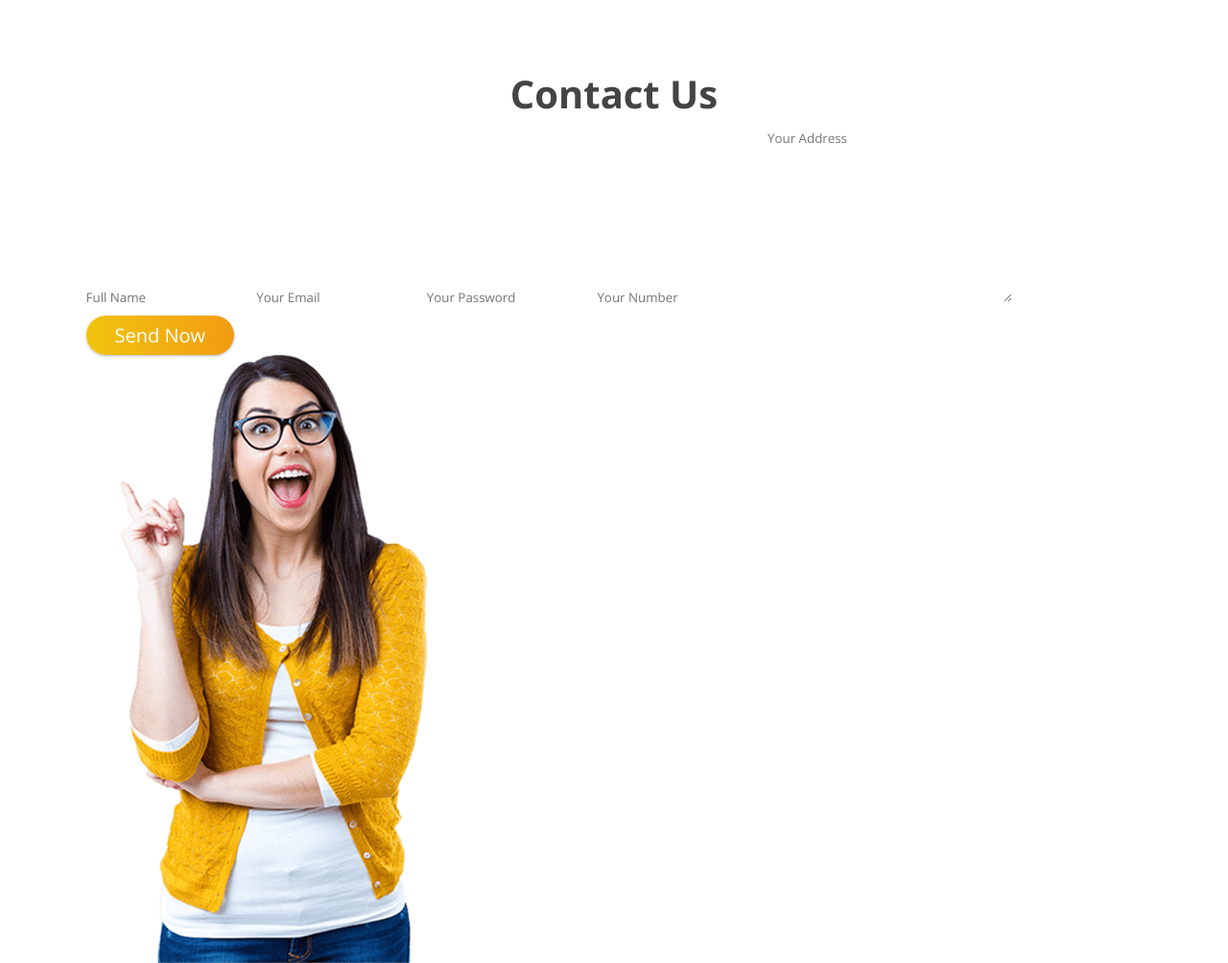
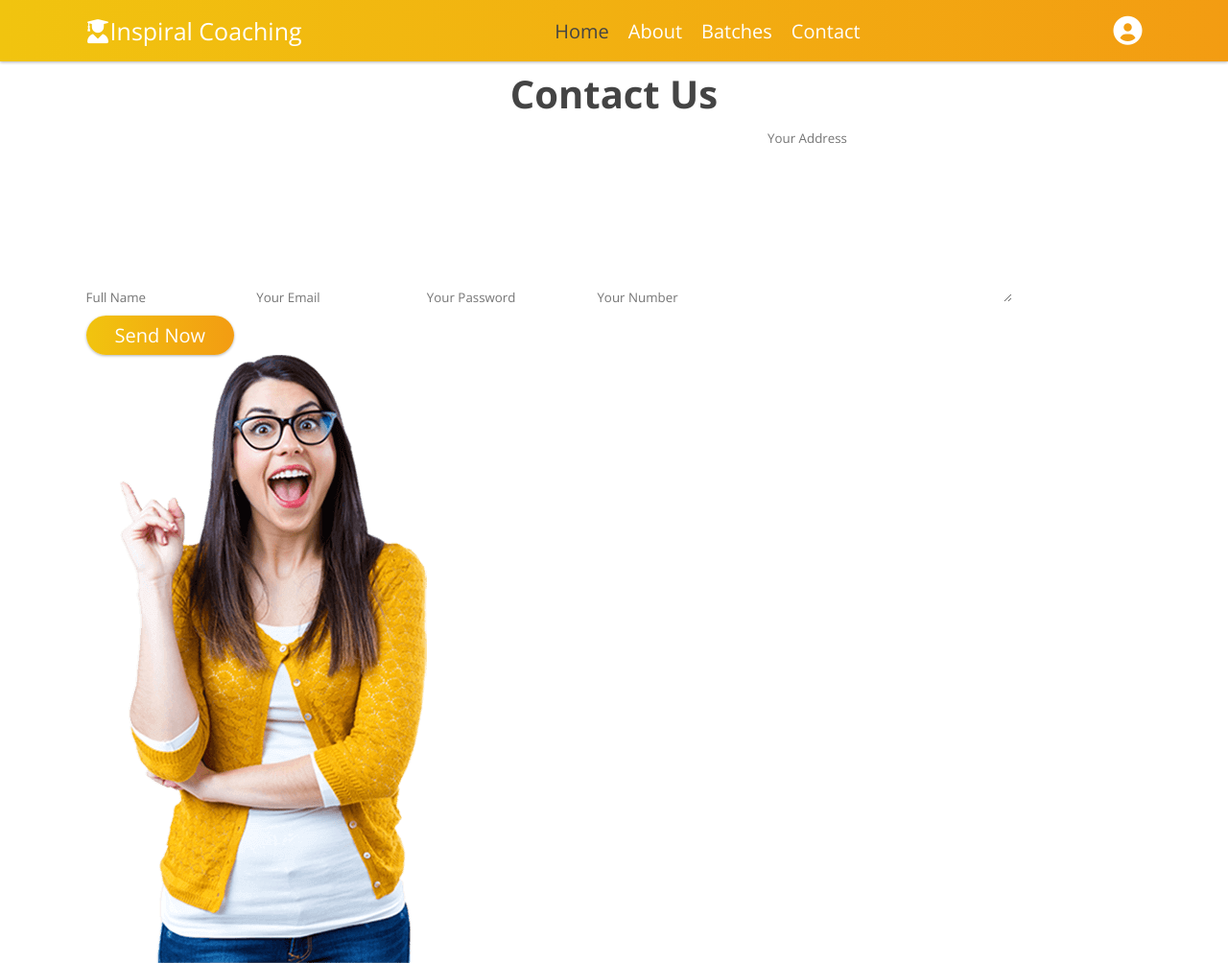
Before and after one commit to Furquan712/Inspiral-Coaching, a plain HTML site: page contact.html in a window 1280 px wide. Shown: the whole page at 96% size. Drawn offline with nearby package versions, Linux system fonts and the light colour scheme.

Commit message:
contact form html

```diff
--- a/contact.html
+++ b/contact.html
@@ -4,7 +4,7 @@
     <meta charset="UTF-8">
     <meta http-equiv="X-UA-Compatible" content="IE=edge">
     <meta name="viewport" content="width=device-width, initial-scale=1.0">
-    <title>Contact Us</title>
+    <title>Inspiral Coaching</title>
 
      <!-- font-awesome cdn link    -->
     <link rel="stylesheet" href="https://cdnjs.cloudflare.com/ajax/libs/font-awesome/6.0.0-beta3/css/all.min.css">
@@ -19,6 +19,25 @@
 
 </head>
 <body>
+    <!-- header section start -->
+    <header>
+
+        <div id="menu" class="fas fa-bars"></div>
+
+        <a href="#" class="logo"><i class="fas fa-user-graduate"></i>Inspiral Coaching</a>
+
+        <nav class="navbar">
+            <ul>
+                <li><a class="active" href="#home">home</a></li>
+                <li><a href="#about">about</a></li>
+                <li><a href="#course">Batches</a></li>
+                <li><a href="contact.html">contact</a></li>
+            </ul>
+        </nav>
+
+        <div id="login" class="fas fa-user-circle"></div>
+
+    </header>
 
     <!-- contact section starts  -->
 
--- a/css/style.css
+++ b/css/style.css
@@ -282,6 +282,7 @@ header #menu{
 }
 
 
+
 .footer{
     background:#333;
 }
```
Also changed, not shown: index.html (+2 -2 lines), images/1to8.jpg (added), images/cprogram.jpg (added), images/neetjee.jpg (added), images/python.jpg (added). Lines whose indentation alone changed are shown as unchanged.
